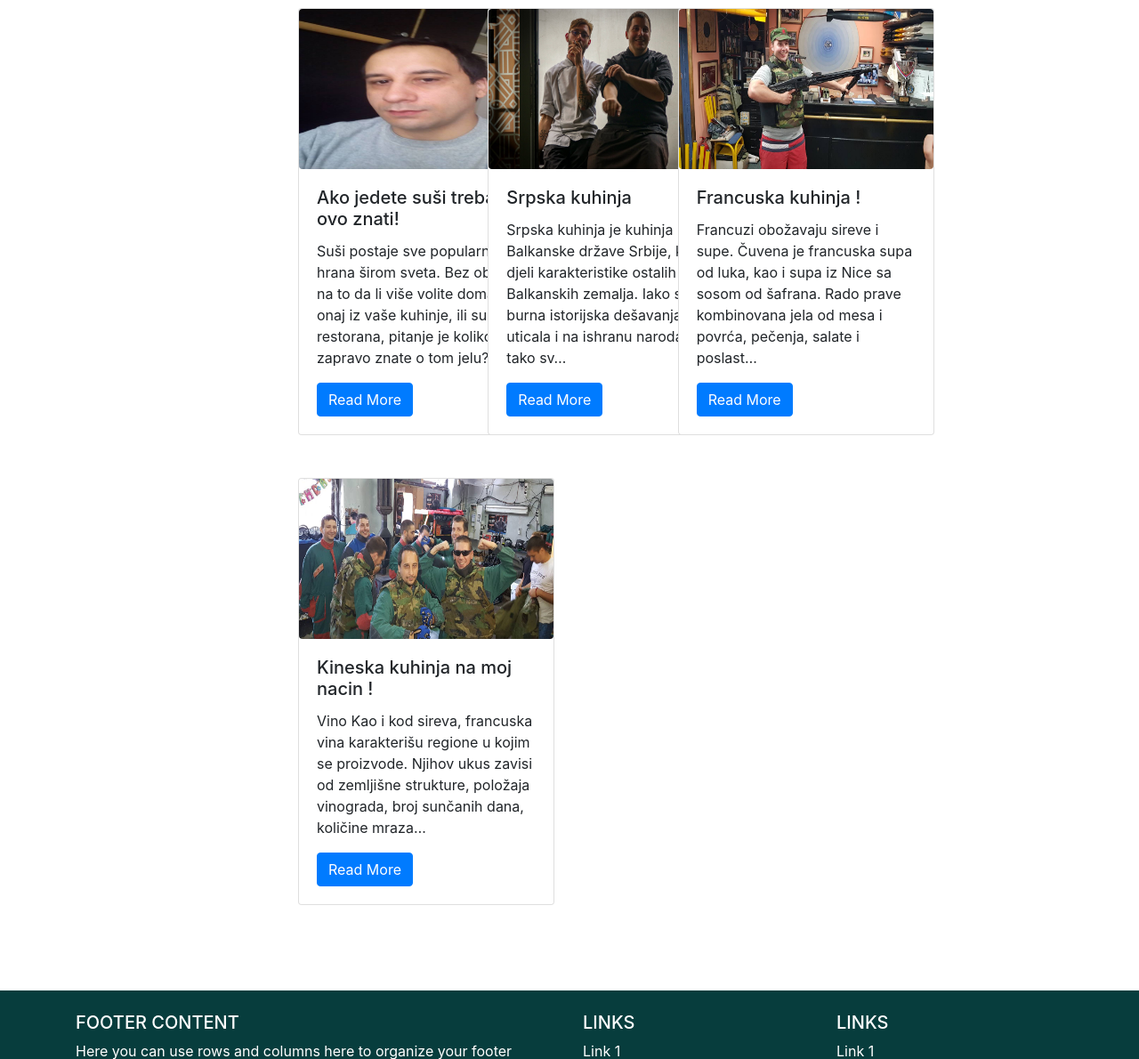
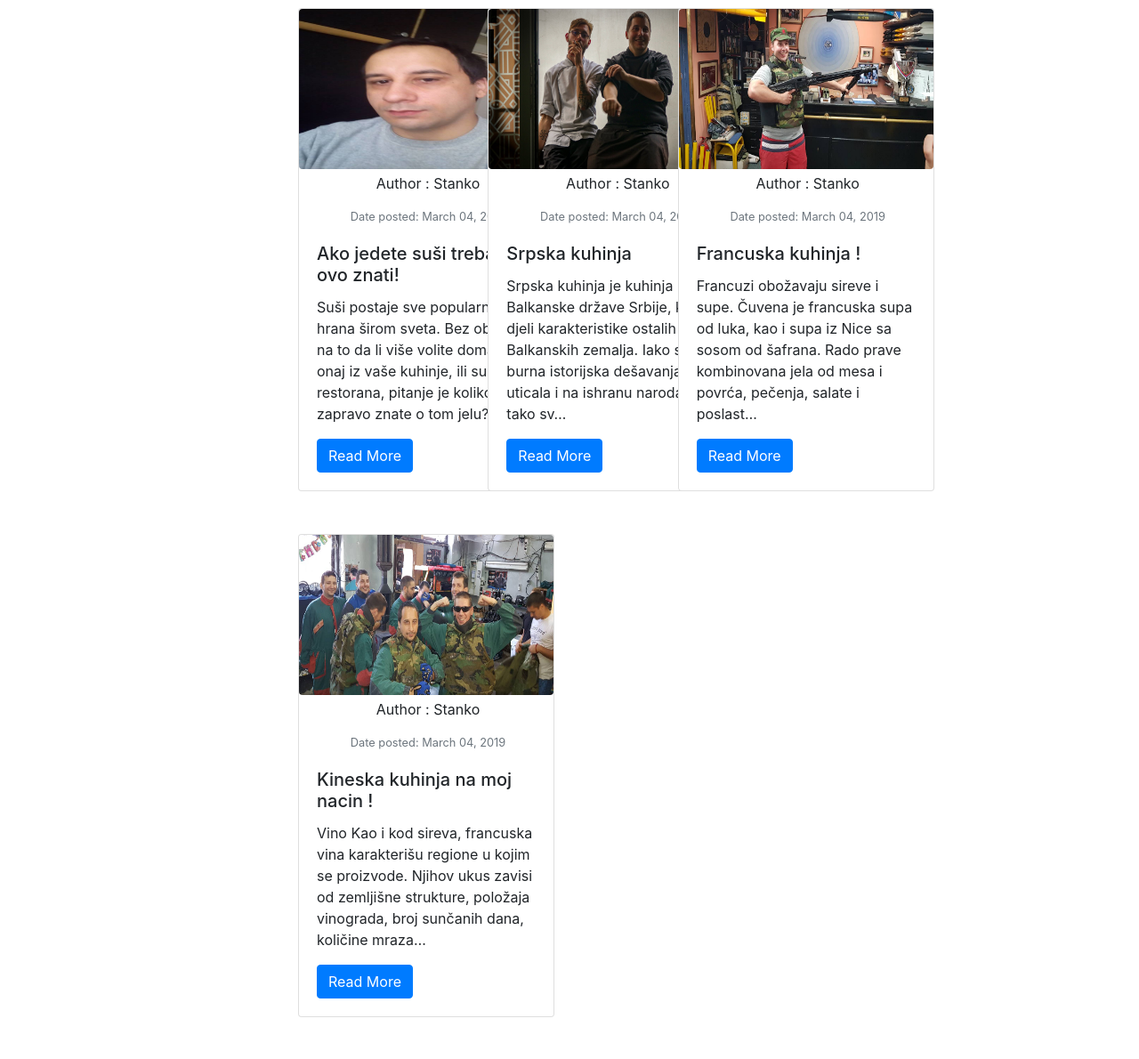
Before and after one commit to Ljove87/web_marketing, a Django app: page /blog/ in a window 1280 px wide. Shown: the part 262-1452 px from the top of the page at 89% size. Run offline with Django 3.2, Linux system fonts and the light colour scheme; data comes from the database, SQL or seed files in the repository; some libraries are stand-ins or nearby versions.

Commit message:
added author and date to html

```diff
--- a/seo_marketing/templates/seo_marketing/blog_view.html
+++ b/seo_marketing/templates/seo_marketing/blog_view.html
@@ -15,7 +15,8 @@
 {% for post in posts %}
     <div class="col-xl-4 mb-5">
             <div class="card" style="width: 18rem;">
-                <img src="{{ post.image.url }}" alt="blog_slika" class="card-img-top rounded article-img" style="height: 180px;">
+                <img src="{{ post.image.url }}" alt="blog_slika" class="rounded article-img" style="height: 180px;">
+                <p class="card-text mt-1 ml-1 text-center">Author : {{ post.author }}</p> <small class="text-muted ml-1 text-center">Date posted: {{ post.date_posted|date:"F d, Y" }}</small>
                 <div class="card-body">
                 <h5 class="card-title">{{ post.title }}</h5>
                 <p class="card-text">{{ post.content|truncatechars:180}}</p>
```
